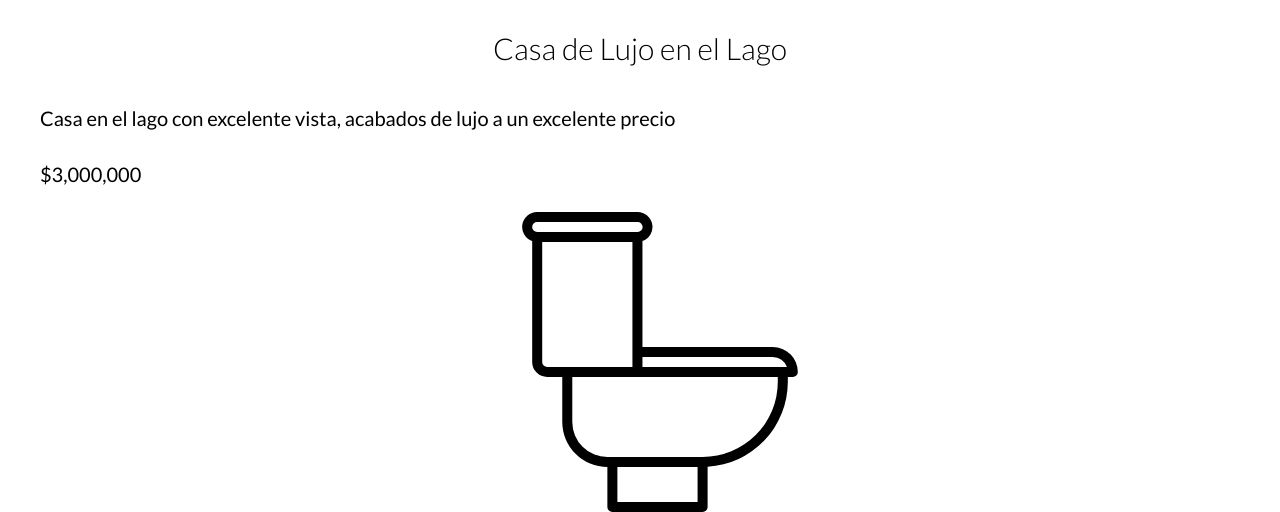
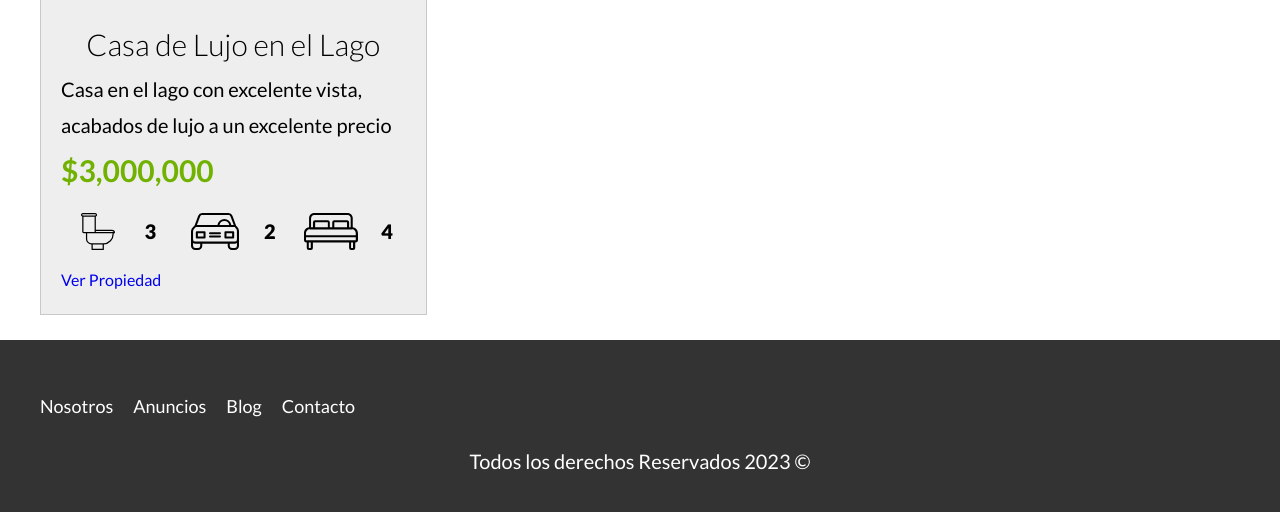
Before and after one commit to Firelx/bienes_raices, a website: page index.html in a window 1280 px wide. Shown: the part 1578-2090 px from the top of the page. Drawn offline with Linux system fonts and the light colour scheme.

Commit message:
Agregar scss a seccion casas en venta

```diff
--- a/index.html
+++ b/index.html
@@ -117,8 +117,6 @@
 								<img
 									src="build/img/icono_wc.svg"
 									alt="Icono wc"
-									width="300px"
-									height="300px"
 									loading="lazy"
 								/>
 								<p>3</p>
@@ -127,8 +125,6 @@
 								<img
 									src="build/img/icono_estacionamiento.svg"
 									alt="Icono estacionamiento"
-									width="300px"
-									height="300px"
 									loading="lazy"
 								/>
 								<p>2</p>
@@ -137,13 +133,15 @@
 								<img
 									src="build/img/icono_dormitorio.svg"
 									alt="Icono habitaciones"
-									width="300px"
-									height="300px"
 									loading="lazy"
 								/>
 								<p>4</p>
 							</li>
 						</ul>
+
+                        <a href="anuncio.html" class="boton boton-amarillo">
+                            Ver Propiedad
+                        </a>
 					</div>
 				</div>
 			</div>
--- a/src/scss/app.scss
+++ b/src/scss/app.scss
@@ -10,3 +10,4 @@
 @import 'layout/footer';
 @import 'layout/navegacion';
 @import 'layout/iconos';
+@import 'layout/anuncios';
--- /dev/null
+++ b/src/scss/layout/_anuncios.scss
@@ -0,0 +1,45 @@
+@include tablet {
+    .contenedor-anuncios {
+        @include grid(3, 2rem);
+    }
+}
+
+.anuncio {
+    background-color: lighten($color: $gris, $amount: 5);
+    border: 1px solid darken($color: $gris, $amount: 10);
+
+    .contenido-anuncio {
+        padding: 2rem;
+    }
+
+    h3, p {
+        margin: 0;
+    }
+
+    .precio {
+        color: $verde;
+        font-weight: $bold;
+        font-size: 3rem;
+    }
+}
+
+.iconos-caracteristicas {
+    display: flex;
+    list-style: none;
+    padding: 0;
+
+    li {
+        flex: 1;
+        display: flex;
+        justify-content: space-evenly;
+
+        img {
+            flex: 0 0 3rem;
+            margin-right: 1rem;
+        }
+
+        p {
+            font-weight: $black;
+        }
+    }
+}
```
Also changed, not shown: build/css/app.css, 1 other file.
